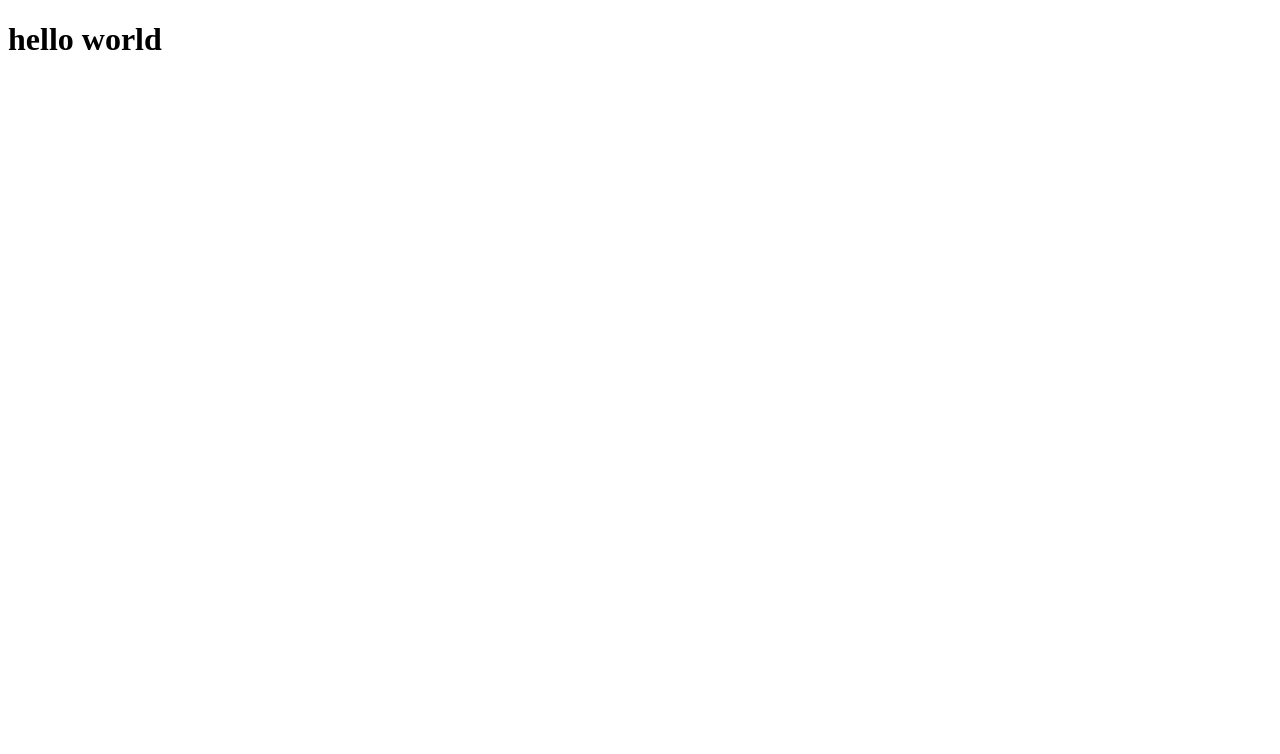
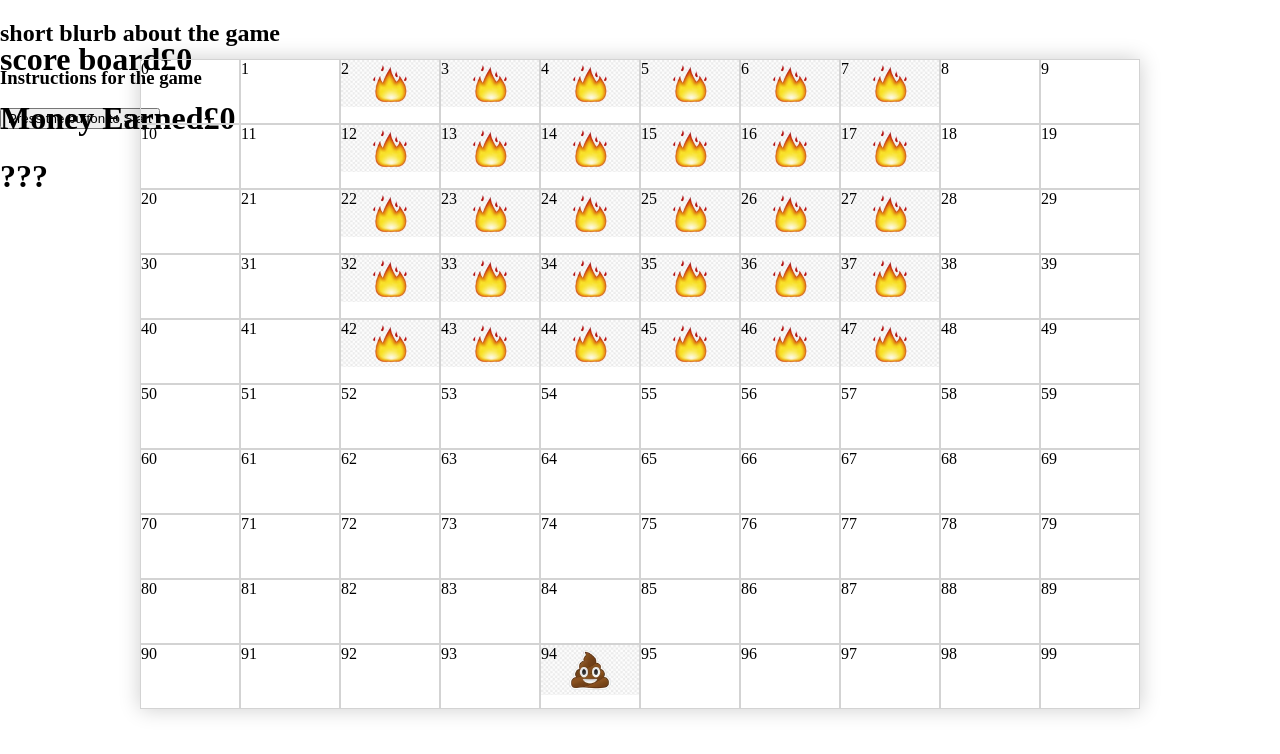
Before and after one commit to becsun/SEI-project-one, a plain HTML site: page index.html in a window 1280 px wide. Drawn offline with Linux system fonts and the light colour scheme.

Commit message:
added all the clients to the page as a ggroup.Next step is to make them move left to right and the forward.

```diff
--- a/index.html
+++ b/index.html
@@ -1,11 +1,29 @@
 <!DOCTYPE html>
 <html lang="en">
+
 <head>
   <meta charset="UTF-8">
   <meta name="viewport" content="width=device-width, initial-scale=1.0">
-  <title>Document</title>
+
+  <title>???</title>
+  <script src="scripts/app.js"></script>
+  <link rel="stylesheet" href="styles/main.css">
+
+
 </head>
+
 <body>
-  <h1>hello world</h1>
+  <header>
+    <h1>score board<span id="money-display">£0</span></h1>
+    <h1>Money Earned<span id="highest-display">£0</span></h1>
+    <h1>???</h1>
+  </header>
+  <h2>short blurb about the game</h2>
+  <h3>Instructions for the game</h3>
+  <button>Press the button to Start</button>
+  <div class="grid-wrapper">
+    <div class="grid"></div>
+  </div>
 </body>
+
 </html>
--- a/scripts/app.js
+++ b/scripts/app.js
@@ -1 +1,38 @@
-console.log('hello world')
+function init() {
+
+  const grid = document.querySelector('.grid')
+  const cells = []
+
+  const width = 10
+  const numberOfCells = width * width
+  //position of the colour tube
+  const tube = 94
+  let client = null
+  // make the grid
+  function startGame() {
+    for (let i = 0; i < numberOfCells; i++) {
+      const cell = document.createElement('div')
+      cells.push(cell)
+      //maybe delete the number later
+      cell.innerHTML = i
+      grid.appendChild(cell)
+    }
+
+    //making all the clients
+    let client = [2, 3, 4, 5, 6, 7, 12, 13, 14, 15, 16, 17, 22, 23, 24, 25, 26, 27, 32, 33, 34, 35, 36, 37, 42, 43, 44, 45, 46, 47]
+    console.log(client)
+
+    client.forEach(function (person) {
+      cells[person].classList.add('fire')
+    })
+    //testing the layout
+    cells[tube].classList.add('poo')
+  }
+
+
+
+
+
+startGame()
+}
+window.addEventListener('DOMContentLoaded', init)
--- a/styles/main.css
+++ b/styles/main.css
@@ -0,0 +1,45 @@
+* {
+  box-sizing: border-box;
+}
+body {
+  height: 100vh;
+  margin: 0;
+}
+header{
+  position: absolute;
+}
+.grid-wrapper {
+  margin-top: -70px;
+  display: flex;
+  justify-content: center;
+  position: relative;
+}
+
+.grid {
+  align-items: center;
+  box-shadow: 0 0 20px 0 rgba(0, 0, 0, 0.2);
+  display: flex;
+  flex-wrap: wrap;
+  height: 100%;
+  justify-content: center;
+  height: 650px;
+  width: 1000px;
+}
+
+.grid div {
+  border: 1px solid lightgrey;
+  flex-grow: 1;
+  height: 10%;
+  width: 10%;
+}
+.grid div.poo {
+  background-image: url('../images/poo.png');
+  background-repeat: no-repeat;
+  background-size: contain;
+
+}
+.grid div.fire{
+  background-image: url('../images/fire.png');
+  background-repeat: no-repeat;
+  background-size: contain;
+}
```
Also changed, not shown: images/fire.png (added), images/poo.png (added).
